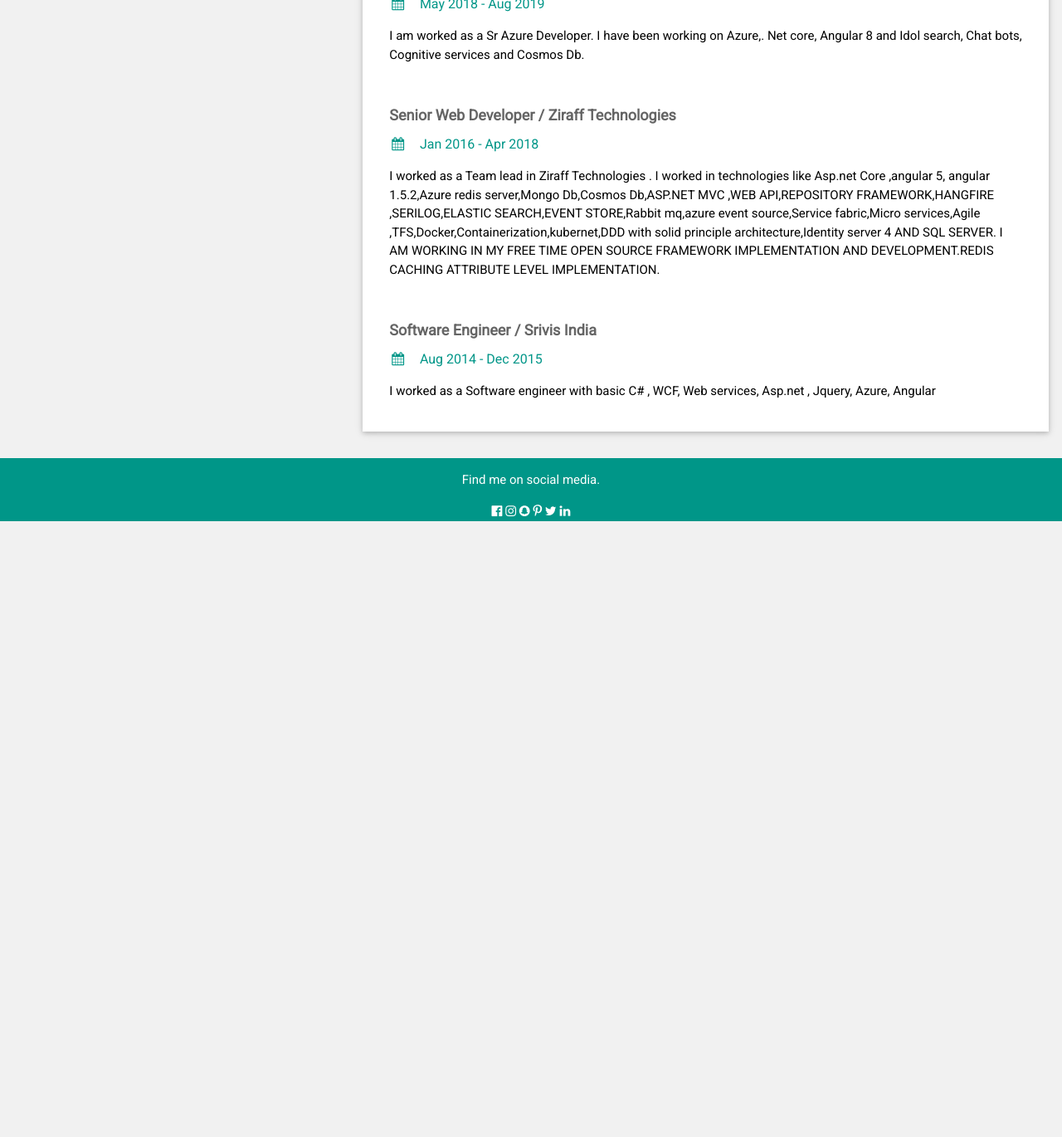
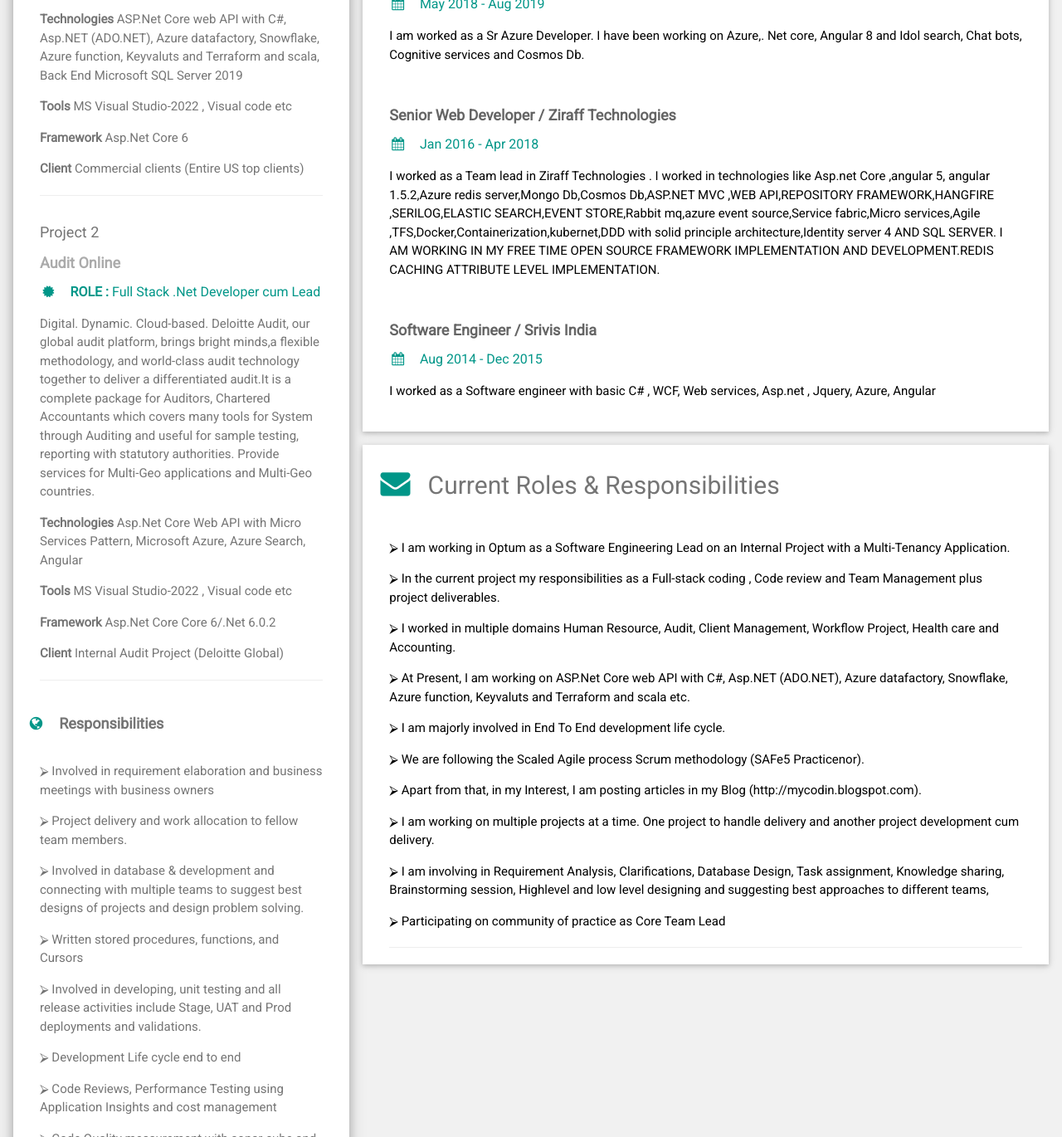
Before and after one commit to gadiboyanas/gadiboyana_bio, a plain HTML site: page index.html in a window 1280 px wide. Shown: the part 1430-2800 px from the top of the page at 83% size. Before the commit the page ends 2058 px from the top, so only its background shows below. Drawn offline with nearby package versions, Linux system fonts and the light colour scheme.

Commit message:
adding project details

```diff
--- a/index.html
+++ b/index.html
@@ -4,14 +4,8 @@
 <meta charset="UTF-8" />
 <meta name="viewport" content="width=device-width, initial-scale=1" />
 <link rel="stylesheet" href="https://www.w3schools.com/w3css/4/w3.css" />
-  <link
-    rel="stylesheet"
-    href="https://fonts.googleapis.com/css?family=Roboto"
-  />
-  <link
-    rel="stylesheet"
-    href="https://cdnjs.cloudflare.com/ajax/libs/font-awesome/4.7.0/css/font-awesome.min.css"
-  />
+<link rel="stylesheet" href="https://fonts.googleapis.com/css?family=Roboto" />
+<link rel="stylesheet" href="https://cdnjs.cloudflare.com/ajax/libs/font-awesome/4.7.0/css/font-awesome.min.css" />
 <style>
   html,
   body,
@@ -24,6 +18,7 @@
     font-family: "Roboto", sans-serif;
   }
 </style>
+
 <body class="w3-light-grey">
   <!-- Page Container -->
   <div class="w3-content w3-margin-top" style="max-width: 1400px">
@@ -32,7 +27,8 @@
       <!-- Left Column -->
       <div class="w3-third">
         <div class="w3-white w3-text-grey w3-card-4">
-            <div class="w3-display-container"> <div class="w3-display-bottomleft w3-container w3-text-red">
+          <div class="w3-display-container">
+            <div class="w3-display-bottomleft w3-container w3-text-red">
 
             </div>
             <h2 style="text-align: center;font-weight: bold;">Sreenivasulu Gadiboyana</h2>
@@ -40,32 +36,18 @@
           </div>
           <div class="w3-container">
             <p>
-                <i
-                  class="fa fa-briefcase fa-fw w3-margin-right w3-large w3-text-teal"
-                ></i
-                >Lead Software Developer
+              <i class="fa fa-briefcase fa-fw w3-margin-right w3-large w3-text-teal"></i>Lead Software Developer
             </p>
             <p>
-                <i
-                  class="fa fa-home fa-fw w3-margin-right w3-large w3-text-teal"
-                ></i
-                >Hyderabad, India
+              <i class="fa fa-home fa-fw w3-margin-right w3-large w3-text-teal"></i>Hyderabad, India
             </p>
             <p>
-                <i
-                  class="fa fa-envelope fa-fw w3-margin-right w3-large w3-text-teal"
-                ></i
-                >srinuintel91@mail.com
+              <i class="fa fa-envelope fa-fw w3-margin-right w3-large w3-text-teal"></i>srinuintel91@mail.com
             </p>
             <p>
-                <i
-                  class="fa fa-phone fa-fw w3-margin-right w3-large w3-text-teal"
-                ></i
-                >+91 - 9642411153
+              <i class="fa fa-phone fa-fw w3-margin-right w3-large w3-text-teal"></i>+91 - 9642411153
             </p>
-             <p> <i
-                class="fa fa-suitcase fa-fw w3-margin-right w3-large w3-text-teal"
-              ></i>
+            <p> <i class="fa fa-suitcase fa-fw w3-margin-right w3-large w3-text-teal"></i>
             <p id="experience" style="margin-left: 38px;margin-top: -36px;"></p>
             </p>
             <script>
@@ -92,12 +74,7 @@
             <hr />
 
             <p class="w3-large">
-                <b
-                  ><i
-                    class="fa fa-asterisk fa-fw w3-margin-right w3-text-teal"
-                  ></i
-                  >Skills</b
-                >
+              <b><i class="fa fa-asterisk fa-fw w3-margin-right w3-text-teal"></i>Skills</b>
             </p>
             <p>
               .Net Core , Terraform, Databricks, ADF, Angular 13/8/6/5, Azure
@@ -112,39 +89,24 @@
             <br />
 
             <p class="w3-large w3-text-theme">
-                <b
-                  ><i class="fa fa-globe fa-fw w3-margin-right w3-text-teal"></i
-                  >Languages</b
-                >
+              <b><i class="fa fa-globe fa-fw w3-margin-right w3-text-teal"></i>Languages</b>
             </p>
-              <p>English</p>
-              <div class="w3-light-grey w3-round-xlarge">
-                <div
-                  class="w3-round-xlarge w3-teal"
-                  style="height: 24px; width: 100%"
-                ></div>
-              </div>
-              <p>Telugu</p>
-              <div class="w3-light-grey w3-round-xlarge">
-                <div
-                  class="w3-round-xlarge w3-teal"
-                  style="height: 24px; width: 100%"
-                ></div>
-              </div>
-              <p>Hindi</p>
-              <div class="w3-light-grey w3-round-xlarge">
-                <div
-                  class="w3-round-xlarge w3-teal"
-                  style="height: 24px; width: 70%"
-                ></div>
-              </div>
+            <table>
+              <tr>
+                <td>
+                  ⮚  English
+                </td>
+                <td>
+                  ⮚ Telugu
+                </td>
+                <td>
+                  ⮚ Hindi
+                </td>
+              </tr>
+            </table>
             <br />
-
             <p class="w3-large w3-text-theme">
-                <b
-                  ><i class="fa fa-globe fa-fw w3-margin-right w3-text-teal"></i
-                  >Education</b
-                >
+              <b><i class="fa fa-globe fa-fw w3-margin-right w3-text-teal"></i>Education</b>
             </p>
             <div class="w3-container">
               <h5 class="w3-opacity"><b>Intell Engineering College</b></h5>
@@ -153,6 +115,88 @@
                 2014
               </h6>
               <p>Electrical and Electronics Engineering</p>
+              <hr />
+            </div>
+
+            <br />
+            <p class="w3-large w3-text-theme">
+              <b><i class="fa fa-globe fa-fw w3-margin-right w3-text-teal"></i>Projects</b>
+            </p>
+            <div class="w3-container">
+              <h5>Project 1</h5>
+              <h5 class="w3-opacity"><b>Payment Integrity with data Loads</b></h5>
+              <h6 class="w3-text-teal">
+                <i class="fa fa-certificate fa-fw w3-margin-right"></i><b>ROLE : </b>Software Engineering Lead (8
+                members in one Team, 6 members in Another Team delivery)
+              </h6>
+              <p>Payment integrity is a Hybrid cloud Application. Which deals with Health care client, claim data with
+                clients PI data . Which receives from ECG(Electronic Communication Gateway) in OnPrem in-house cloud
+                VMs. From there we need to Transform and filter malicious data and Process then loaded to Snow flake
+                Tables.Here, We have N numbers of business validation on PI data and claim information. After processing
+                these data to snowflake. Then notify to business owners and stake holders and Analytics teams</p>
+
+              <p> <b>Technologies</b> ASP.Net Core web API with C#, Asp.NET (ADO.NET), Azure datafactory, Snowflake,
+                Azure function, Keyvaluts and Terraform and scala,
+                Back End Microsoft SQL Server 2019</p>
+
+              <p> <b>Tools</b> MS Visual Studio-2022 , Visual code etc</p>
+
+              <p> <b>Framework</b> Asp.Net Core 6</p>
+
+              <p> <b>Client </b> Commercial clients (Entire US top clients)</p>
+              <hr />
+            </div>
+            <div class="w3-container">
+              <h5>Project 2</h5>
+              <h5 class="w3-opacity"><b>Audit Online</b></h5>
+              <h6 class="w3-text-teal">
+                <i class="fa fa-certificate fa-fw w3-margin-right"></i><b>ROLE : </b>Full Stack .Net Developer cum Lead
+              </h6>
+              <p>Digital. Dynamic. Cloud-based. Deloitte Audit, our global audit platform, brings bright minds,a
+                flexible methodology, and world-class audit technology together to deliver a differentiated audit.It is
+                a complete package for Auditors, Chartered Accountants which covers many tools for System through
+                Auditing and useful for sample testing, reporting with statutory authorities. Provide services for
+                Multi-Geo applications and Multi-Geo countries.</p>
+
+              <p> <b>Technologies</b> Asp.Net Core Web API with Micro Services Pattern, Microsoft Azure, Azure Search,
+                Angular</p>
+
+              <p> <b>Tools</b> MS Visual Studio-2022 , Visual code etc</p>
+
+              <p> <b>Framework</b> Asp.Net Core Core 6/.Net 6.0.2</p>
+
+              <p> <b>Client </b> Internal Audit Project (Deloitte Global)</p>
+              <hr />
+            </div>
+            <p class="w3-large w3-text-theme">
+              <b><i class="fa fa-globe fa-fw w3-margin-right w3-text-teal"></i>Responsibilities</b>
+            </p>
+            <div class="w3-container">
+              <p>
+                ⮚ Involved in requirement elaboration and business meetings with business owners
+              </p>
+              <p>
+                ⮚ Project delivery and work allocation to fellow team members.
+              </p>
+              <p>
+                ⮚ Involved in database & development and connecting with multiple teams to suggest best designs of
+                projects and design problem solving.
+              </p>
+              <p>
+                ⮚ Written stored procedures, functions, and Cursors
+              </p>
+              <p>
+                ⮚ Involved in developing, unit testing and all release activities include Stage, UAT and Prod
+                deployments and validations.
+              </p>
+              <p>
+                ⮚ Development Life cycle end to end
+              </p>
+              <p>
+                ⮚ Code Reviews, Performance Testing using Application Insights and cost management
+              </p>
+              <p>
+                ⮚ Code Quality measurement with sonar cube and static and dynamic scans </p>
               <hr />
             </div>
           </div>
@@ -166,10 +210,7 @@
       <div class="w3-twothird">
         <div class="w3-container w3-card w3-white">
           <h2 class="w3-text-grey w3-padding-16">
-              <i
-                class="fa fa-certificate fa-fw w3-margin-right w3-xxlarge w3-text-teal"
-              ></i
-              >Summary
+            <i class="fa fa-certificate fa-fw w3-margin-right w3-xxlarge w3-text-teal"></i>Summary
           </h2>
           <div class="w3-container">
             <p>
@@ -248,10 +289,7 @@
         </div>
         <div class="w3-container w3-card w3-white w3-margin-bottom">
           <h2 class="w3-text-grey w3-padding-16">
-              <i
-                class="fa fa-suitcase fa-fw w3-margin-right w3-xxlarge w3-text-teal"
-              ></i
-              >Work Experience
+            <i class="fa fa-suitcase fa-fw w3-margin-right w3-xxlarge w3-text-teal"></i>Work Experience
           </h2>
           <div class="w3-container">
             <h5 class="w3-opacity">
@@ -338,7 +376,51 @@
             <br />
           </div>
         </div>
-
+        <div class="w3-container w3-card w3-white w3-margin-bottom">
+          <h2 class="w3-text-grey w3-padding-16">
+            <i class="fa fa-envelope fa-fw w3-margin-right w3-xxlarge w3-text-teal"></i>Current Roles & Responsibilities
+          </h2>
+          <div class="w3-container">
+            <p></p>
+            ⮚ I am working in Optum as a Software Engineering Lead on an Internal Project with a Multi-Tenancy
+            Application.
+            </p>
+            <p>
+              ⮚ In the current project my responsibilities as a Full-stack coding , Code review and Team Management plus
+              project deliverables.
+            </p>
+            <p>
+              ⮚ I worked in multiple domains Human Resource, Audit, Client Management, Workflow Project, Health care and
+              Accounting.
+            </p>
+            <p>
+              ⮚ At Present, I am working on ASP.Net Core web API with C#, Asp.NET (ADO.NET), Azure datafactory,
+              Snowflake, Azure function, Keyvaluts and Terraform and scala etc.
+            </p>
+            <p>
+              ⮚ I am majorly involved in End To End development life cycle.
+            </p>
+            <p>
+              ⮚ We are following the Scaled Agile process Scrum methodology (SAFe5 Practicenor).
+            </p>
+            <p>
+              ⮚ Apart from that, in my Interest, I am posting articles in my Blog (http://mycodin.blogspot.com).
+            </p>
+            <p>
+              ⮚ I am working on multiple projects at a time. One project to handle delivery and another project
+              development cum delivery.
+            </p>
+            <p>
+              ⮚ I am involving in Requirement Analysis, Clarifications, Database Design, Task assignment, Knowledge
+              sharing, Brainstorming session, Highlevel and low level designing and suggesting best approaches to
+              different teams,
+            </p>
+            <p>
+              ⮚ Participating on community of practice as Core Team Lead
+            </p>
+            <hr />
+          </div>
+        </div>
         <!-- End Right Column -->
       </div>
 
@@ -358,4 +440,5 @@
     <i class="fa fa-linkedin w3-hover-opacity"></i>
   </footer>
 </body>
+
 </html>
```
Lines whose indentation alone changed are shown as unchanged.
